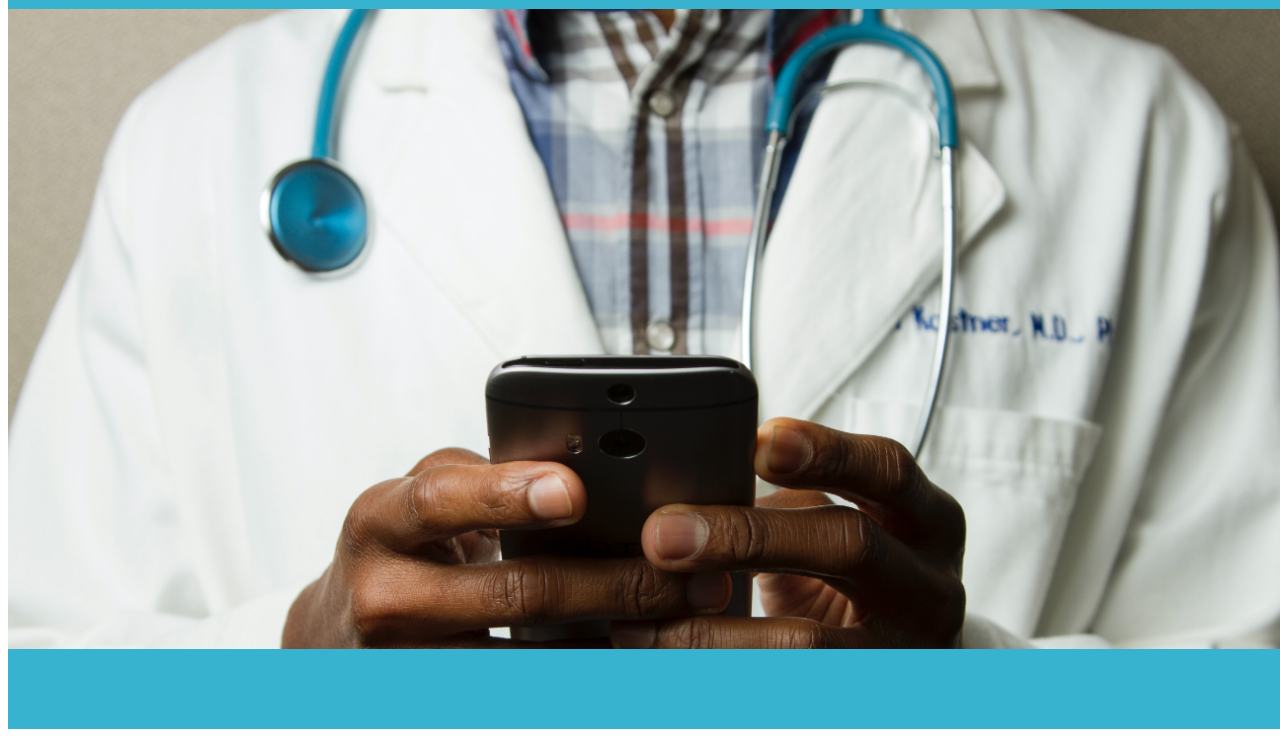
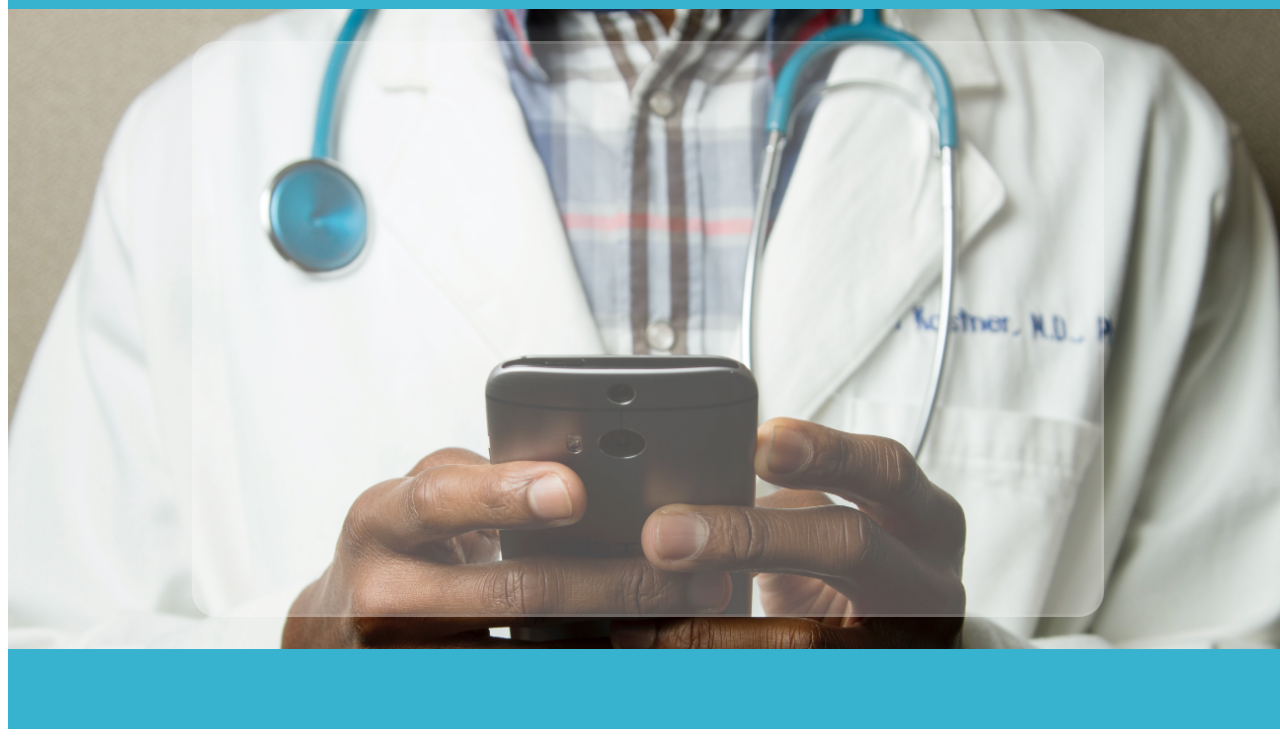
Before and after one commit to twalker7/active8-landing, a website: page index.html in a window 1280 px wide. Shown: the part 79-816 px from the top of the page. Drawn offline with Linux system fonts and the light colour scheme.

Commit message:
added center panel

```diff
--- a/assets/style.css
+++ b/assets/style.css
@@ -33,4 +33,22 @@
     background-image: url(../assets/images/national-cancer-institute-unsplash.jpg);
     background-color: #37b3cf;
     background-size: cover;
+    display: flex;
+    justify-content: center;
+    align-items: center;
 }
+
+
+.container{
+    height: 70vh;
+    width: 70vw;
+    border: 3px rgba(240, 236, 236, 0.1) solid;
+    border-radius: 25px;
+    padding: 5px;
+    background-color:rgba(255, 255, 255, .3);
+    box-shadow: 0px -15px 10px rgba(255,255,255, .1);
+    display:flex;
+    flex-direction: column;
+    justify-content: center;
+    align-items: center;
+    }
--- a/index.html
+++ b/index.html
@@ -17,6 +17,7 @@
       </div>
   </header>
     <div class="body-section">
+        <div class="container"></div>
 
     </div>
 
```
